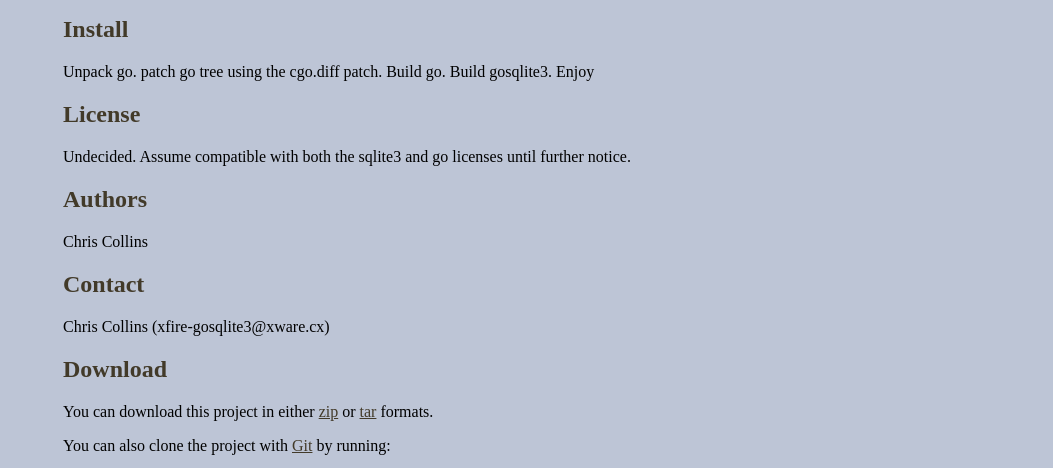
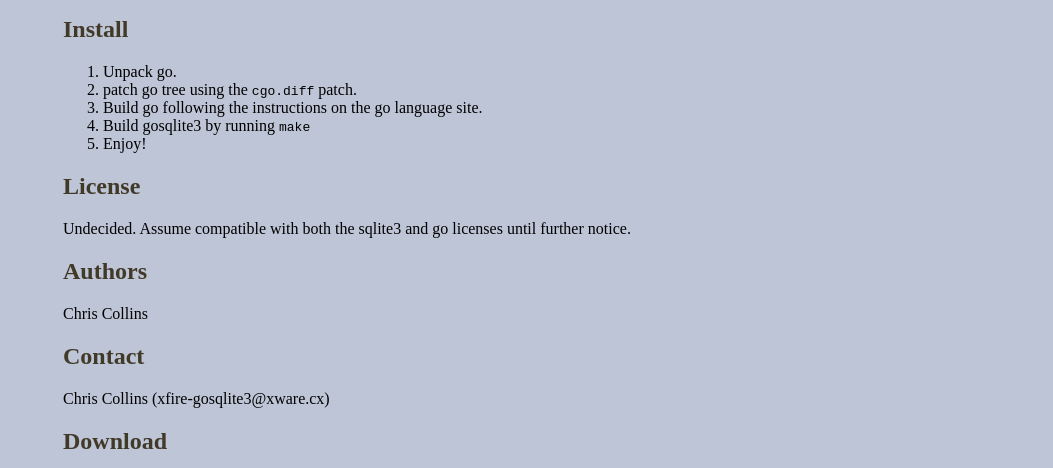
Before and after one commit to kuroneko/gosqlite3, a plain HTML site: page index.html in a window 1280 px wide. Shown: the part 317-785 px from the top of the page, without its empty margins (227-1280 px from the left). Drawn offline with Linux system fonts and the light colour scheme.

Commit message:
updated page

```diff
--- a/index.html
+++ b/index.html
@@ -5,7 +5,7 @@
 <head>
 	<meta http-equiv="Content-Type" content="text/html; charset=utf-8"/>
 
-	<title>kuroneko/gosqlite3 @ GitHub</title>
+	<title>gosqlite3</title>
 
 	<style type="text/css">
 		body {
@@ -57,19 +57,19 @@
 Very incomplete, and moving at a leisurely pace.</p><h2>Dependencies</h2>
 <p>sqlite3</p>
 <h2>Install</h2>
-<p>Unpack go.
-patch go tree using the cgo.diff patch.
-Build go.
-Build gosqlite3.
-Enjoy</p>
+<ol>
+  <li>Unpack go.</li>
+  <li>patch go tree using the <tt>cgo.diff</tt> patch.</li>
+  <li>Build go following the instructions on the go language site.</li>
+  <li>Build gosqlite3 by running <tt>make</tt></li>
+  <li>Enjoy!</li>
+</ol>
 <h2>License</h2>
-<p>Undecided.  Assume compatible with both the sqlite3 and go licenses until further notice.
-</p>
+<p>Undecided.  Assume compatible with both the sqlite3 and go licenses until further notice.</p>
 <h2>Authors</h2>
 <p>Chris Collins</p>
 <h2>Contact</h2>
-<p>Chris Collins (xfire-gosqlite3@xware.cx)
-<br/>      </p>
+<p>Chris Collins (xfire-gosqlite3@xware.cx)<br/>      </p>
 
 
     <h2>Download</h2>
```
